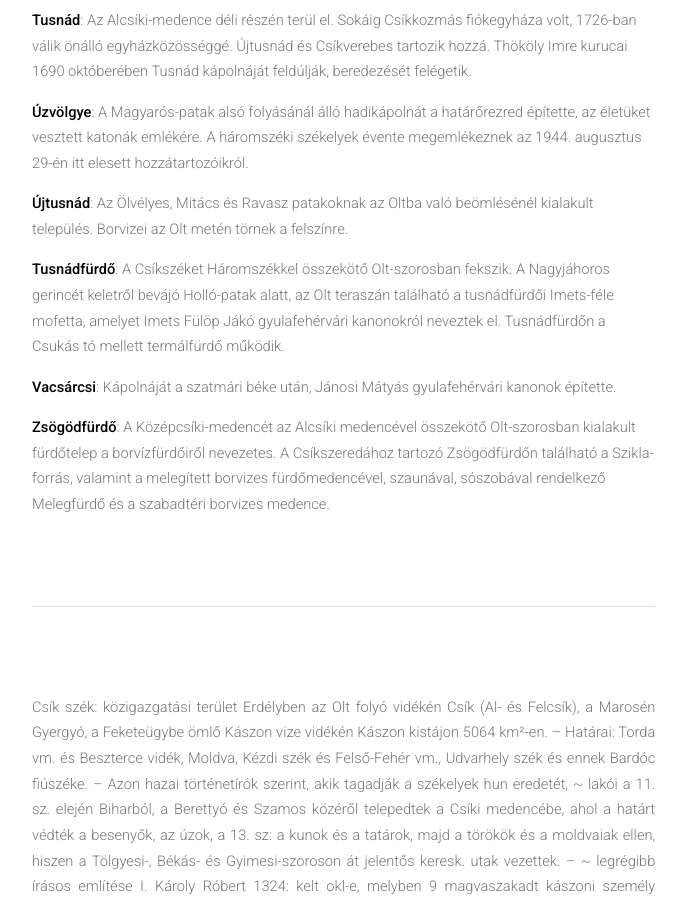
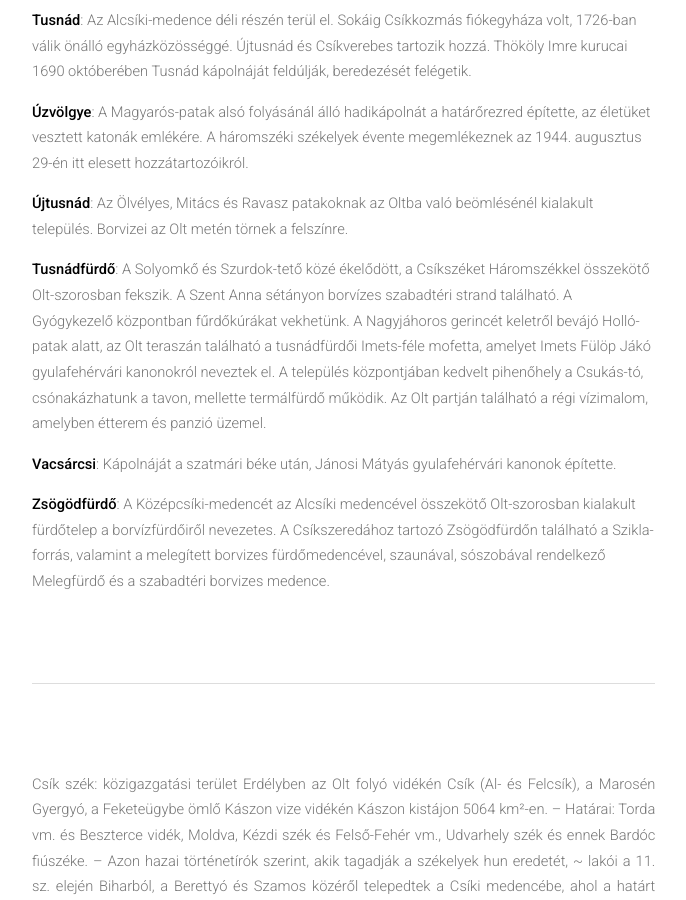
Before and after one commit to siculia/siculia.github.io, a Jekyll site: the page built from siculia-csikszek.html, in a window 1280 px wide and 900 px high, scrolled down 6642 px. Shown: the whole window, without its empty margins (128-814 px from the left). Built offline with Jekyll 4.4.1, drawn with Linux system fonts in a browser that asks for light colours; nearby versions of some CDN libraries; library files that are not in the unit come from our copies.

Commit message:
Tusnádferedő

```diff
--- a/siculia-csikszek.html
+++ b/siculia-csikszek.html
@@ -112,7 +112,7 @@ layout: default
 							<p style="text-align: left;"><b>Tusnád</b>: Az Alcsíki-medence déli részén terül el. Sokáig Csíkkozmás fiókegyháza volt, 1726-ban válik önálló egyházközösséggé. Újtusnád és Csíkverebes tartozik hozzá. Thököly Imre kurucai 1690 októberében Tusnád kápolnáját feldúlják, beredezését felégetik.</p>
 							<p style="text-align: left;"><b>Úzvölgye</b>: A Magyarós-patak alsó folyásánál álló hadikápolnát a határőrezred építette, az életüket vesztett katonák emlékére. A háromszéki székelyek évente megemlékeznek az 1944. augusztus 29-én itt elesett hozzátartozóikról.</p>
 							<p style="text-align: left;"><b>Újtusnád</b>: Az Ölvélyes, Mitács és Ravasz patakoknak az Oltba való beömlésénél kialakult település. Borvizei az Olt metén törnek a felszínre.</p>
-							<p style="text-align: left;"><b>Tusnádfürdő</b>: A Csíkszéket Háromszékkel összekötő Olt-szorosban fekszik. A Nagyjáhoros gerincét keletről bevájó Holló-patak alatt, az Olt teraszán található a tusnádfürdői Imets-féle mofetta, amelyet Imets Fülöp Jákó gyulafehérvári kanonokról neveztek el. Tusnádfürdőn a Csukás tó mellett termálfürdő működik.</p>
+							<p style="text-align: left;"><b>Tusnádfürdő</b>: A Solyomkő és Szurdok-tető közé ékelődött, a Csíkszéket Háromszékkel összekötő Olt-szorosban fekszik. A Szent Anna sétányon borvízes szabadtéri strand található. A Gyógykezelő központban fűrdőkúrákat vekhetünk. A Nagyjáhoros gerincét keletről bevájó Holló-patak alatt, az Olt teraszán található a tusnádfürdői Imets-féle mofetta, amelyet Imets Fülöp Jákó gyulafehérvári kanonokról neveztek el. A település központjában kedvelt pihenőhely a Csukás-tó, csónakázhatunk a tavon, mellette termálfürdő működik. Az Olt partján található a régi vízimalom, amelyben étterem és panzió üzemel.</p>
 							<p style="text-align: left;"><b>Vacsárcsi</b>: Kápolnáját a szatmári béke után, Jánosi Mátyás gyulafehérvári kanonok építette.</p>
 							<p style="text-align: left;"><b>Zsögödfürdő</b>: A Középcsíki-medencét az Alcsíki medencével összekötő Olt-szorosban kialakult fürdőtelep a borvízfürdőiről nevezetes. A Csíkszeredához tartozó Zsögödfürdőn található a Szikla-forrás, valamint a melegített borvizes fürdőmedencével, szaunával, sószobával rendelkező Melegfürdő és a szabadtéri borvizes medence.</p>
 
--- a/siculia-udvarhelyszek.html
+++ b/siculia-udvarhelyszek.html
@@ -74,7 +74,7 @@ layout: default
 							<p style="text-align: left;"><b>Agyagfalva</b>: Az Agyagfalván felállított emlékmű az 1848. október 16-án kezdődött székely nemzetgyűlésnek állít emléket, ahol a székelyek kinyílvánították csatlakozásukat a magyar szabadságharchoz.</p>
 							<p style="text-align: left;"><b>Bögöz</b>: A Nagy-Küküllő és a Kányádi patak összefolyásánál található. Bögöz református templomában töredékesen fennmaradt a Szent László legenda és az Alexandriai Szent Margit legenda. A templomhajót 1724-ben készült, festett kazettás mennyezet borítja.</p>
 							<p style="text-align: left;"><b>Homoródfürdő</b>: Homoródfürdő a Homoród-fennsíkon található üdülőhely, ahol tizenkét befogott borvízforrás tör felszínre. A leghíresebbek a Lobogó-forrás, és a Mária-forrás. A településen sípálya működik.</p>
-							<p style="text-align: left;"><b>Korond</b>: Korond elválaszthatatlan a kerámiától, a népi fazekasság egyik erdélyi központja. Korond főutcája egybefüggő kirakodóvásár. A korondi fazekasság jellegzetes  díszítőelemei az életfa, indás-madaras, virágos motívumok, színei a fehér alapon sárgás-barnás és a kék-fehér. Úraélesztették a festett kályhacsempék készítésének hagyományát. Minden év augusztus első hétvégéjén megrendezésre kerül a híres árcsói kerámiavásár, ahol a környék minden fazekasa képviselteti magát. A helyi fazekasmesterek kezdeményezésére, hogy megőrizzék apáik, nagyapáik örökségét, és a község megmaradjon a tiszta forrásnál megalakítják az „Életfa” Korondi Fazekasok Szövetségét. A korondi fazekasok szövetségének tajai:  Józsa László, Máthé K. István, Tódor József, Pál Antal, Páll Ágoston, Páll Árpád, Balázs Lajos, Tófalvi Gáspár, Máthé K. Árpád, Tófalvi László, Varga Albert, Vajda Géza, Balázs Sándor, Máthé K. Imre Levente, Máthé K. Attila, Györfi Imre, Szász Erzsébet, Fábián György, Tófalvi P. Domokos, Györfi Domokos, Katona Mihály, Bertalan Balázs, Id. Tódor György, Szász Lajos, Illés Sándor és Székely Zoltán. Korond mellett emelkedik a Firtos-vára.</p>
+							<p style="text-align: left;"><b>Korond</b>: Korond elválaszthatatlan a kerámiától, a népi fazekasság egyik erdélyi központja. Korond főutcája egybefüggő kirakodóvásár, a korondi fazekasság első írásos említése 1613-ból származik. A korondi fazekasság jellegzetes  díszítőelemei az életfa, indás-madaras, virágos motívumok, színei a fehér alapon sárgás-barnás és a kék-fehér. Úraélesztették a festett kályhacsempék készítésének hagyományát. Minden év augusztus első hétvégéjén megrendezésre kerül a híres árcsói kerámiavásár, ahol a környék minden fazekasa képviselteti magát. A helyi fazekasmesterek kezdeményezésére, hogy megőrizzék apáik, nagyapáik örökségét, és a község megmaradjon a tiszta forrásnál megalakítják az „Életfa” Korondi Fazekasok Szövetségét. A korondi fazekasok szövetségének tajai:  Józsa László, Máthé K. István, Tódor József, Pál Antal, Páll Ágoston, Páll Árpád, Balázs Lajos, Tófalvi Gáspár, Máthé K. Árpád, Tófalvi László, Varga Albert, Vajda Géza, Balázs Sándor, Máthé K. Imre Levente, Máthé K. Attila, Györfi Imre, Szász Erzsébet, Fábián György, Tófalvi P. Domokos, Györfi Domokos, Katona Mihály, Bertalan Balázs, Id. Tódor György, Szász Lajos, Illés Sándor és Székely Zoltán. Korond mellett emelkedik a Firtos-vára.</p>
 							<p style="text-align: left;"><b>Máréfalva</b>: Máréfalva a Fenyéd-patak mentén nyúlik el. A település a székelykapuiról nevezetes, Székelyföld egyik legrégebbi kapuja a római katolikus plébánia előtt áll. A székelykapukészítés hagyománya ma is él a településen, sok a galambdúcos, színesre festett és egyedi fafaragásokkal díszített székelykapu.</p>
 							<p style="text-align: left;"><b>Szejkefürdő</b>: Szejkefürdő a székelyudvarhelyiek kedvelt pihenőhelye, borvízforrással, borvízes stranfürdővel és kénes kádfürdővel rendelkezik. Itt található Orbán Balázs síremléke, előtte tizenegy székely kaput emeltek, közülük az elsőt 1888-ban.</p>
 							<p style="text-align: left;"><b>Székelydobó</b>: Székelydobó a Sükői Rez déli lejtőjén, a Várfele alatt elfolyó Vágás-pataka völgyében fekszik. Vágás-pataka a és Tó-patak a nagygalambfalvi határban ömlik a Nagy-Küküllőbe.</p>
```
